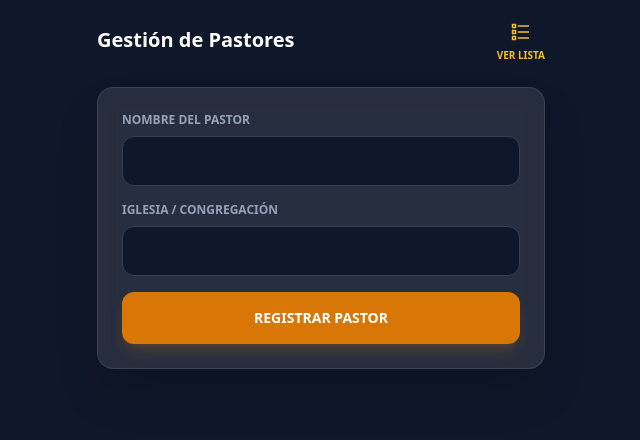
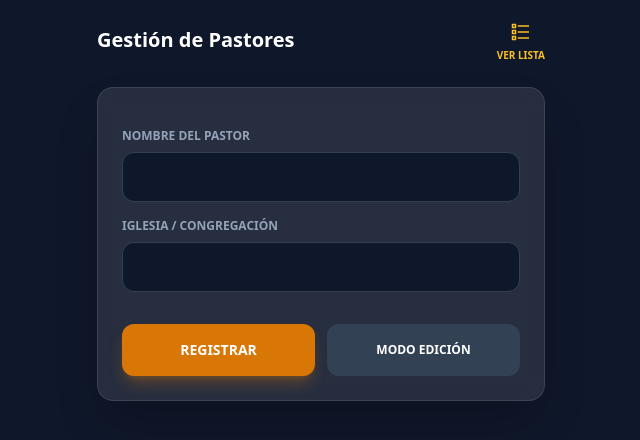
Before and after one commit to jeancgarciaq/estadistica-maranatha-infantil-fastapi, a Python web app: template web/templates/pastores/index.html in a window 1280 px wide. Shown: the top 440 px of the page, without its empty margins (319-959 px from the left). Run offline with Jinja, Linux system fonts and the light colour scheme; the template is opened without the code that fills it, so the values that code supplies are empty; some libraries are stand-ins or nearby versions.

Commit message:
feat: add pastor management templates for listing, creating, and updating records

```diff
--- a/web/templates/pastores/index.html
+++ b/web/templates/pastores/index.html
@@ -11,24 +11,80 @@
     </div>
 
     <div class="glass p-6 rounded-2xl border border-white/10 shadow-2xl">
-        <form action="/pastores/crear" method="post" class="space-y-4">
-            <div>
+        <form id="pastorForm" action="/pastores/crear" method="post" class="space-y-4">
+            <!-- ID solo para edición -->
+            <div id="id_field" class="hidden">
+                <label class="block text-xs font-semibold text-slate-400 uppercase mb-2 ml-1 text-start">ID del
+                    Pastor</label>
+                <input type="number" name="id" id="pastor_id"
+                    class="w-full bg-slate-900 border border-slate-700 rounded-xl px-4 py-3 text-white focus:outline-none focus:border-amber-500">
+            </div>
+
+            <div class="text-start">
                 <label class="block text-xs font-semibold text-slate-400 uppercase mb-2">Nombre del Pastor</label>
                 <input type="text" name="nombre" required
                     class="w-full bg-slate-900 border border-slate-700 rounded-xl px-4 py-3 text-white focus:border-amber-500 outline-none">
             </div>
 
-            <div>
+            <div class="text-start">
                 <label class="block text-xs font-semibold text-slate-400 uppercase mb-2">Iglesia / Congregación</label>
                 <input type="text" name="iglesia" required
                     class="w-full bg-slate-900 border border-slate-700 rounded-xl px-4 py-3 text-white focus:border-amber-500 outline-none">
             </div>
 
-            <button type="submit"
-                class="w-full bg-amber-600 hover:bg-amber-500 text-white font-bold py-4 rounded-xl transition-all shadow-lg shadow-amber-600/20 uppercase text-sm">
-                Registrar Pastor
+            <div class="grid grid-cols-2 gap-3 pt-4">
+                <button type="submit" id="btn_submit"
+                    class="bg-amber-600 hover:bg-amber-500 text-white font-bold py-4 rounded-xl transition-all active:scale-95 shadow-lg shadow-amber-600/30 uppercase text-sm">
+                    Registrar
+                </button>
+                <button type="button" onclick="cambiarAModoEdicion()" id="btn_mode"
+                    class="bg-slate-700 hover:bg-slate-600 text-white font-bold py-4 rounded-xl transition-all uppercase text-xs">
+                    Modo Edición
+                </button>
+            </div>
+        </form>
+
+        <form id="deleteForm" action="/pastores/eliminar" method="post" class="hidden">
+            <input type="hidden" name="id" id="delete_id">
+            <button type="submit" onclick="return confirm('¿Eliminar registro de pastor?')"
+                class="w-full bg-red-600/20 hover:bg-red-600 text-red-500 hover:text-white font-bold py-3 rounded-xl border border-red-600/50 transition-all mt-2 uppercase text-xs">
+                Eliminar Registro
             </button>
         </form>
     </div>
 </div>
+
+<script>
+    const urlParams = new URLSearchParams(window.location.search);
+
+    function cambiarAModoEdicion() {
+        const form = document.getElementById('pastorForm');
+        const idField = document.getElementById('id_field');
+        const delForm = document.getElementById('deleteForm');
+        const btnSubmit = document.getElementById('btn_submit');
+
+        idField.classList.toggle('hidden');
+        delForm.classList.toggle('hidden');
+
+        if (!idField.classList.contains('hidden')) {
+            form.action = "/pastores/actualizar";
+            btnSubmit.innerText = "ACTUALIZAR";
+            document.getElementById('btn_mode').innerText = "MODO CREAR";
+            document.getElementById('pastor_id').required = true;
+        } else {
+            form.action = "/pastores/crear";
+            btnSubmit.innerText = "REGISTRAR";
+            document.getElementById('btn_mode').innerText = "MODO EDICIÓN";
+            document.getElementById('pastor_id').required = false;
+        }
+    }
+
+    if (urlParams.get('id')) {
+        cambiarAModoEdicion();
+        document.getElementById('pastor_id').value = urlParams.get('id');
+        document.getElementById('delete_id').value = urlParams.get('id');
+        document.querySelector('input[name="nombre"]').value = urlParams.get('nombre') || "";
+        document.querySelector('input[name="iglesia"]').value = urlParams.get('iglesia') || "";
+    }
+</script>
 {% endblock %}
```
